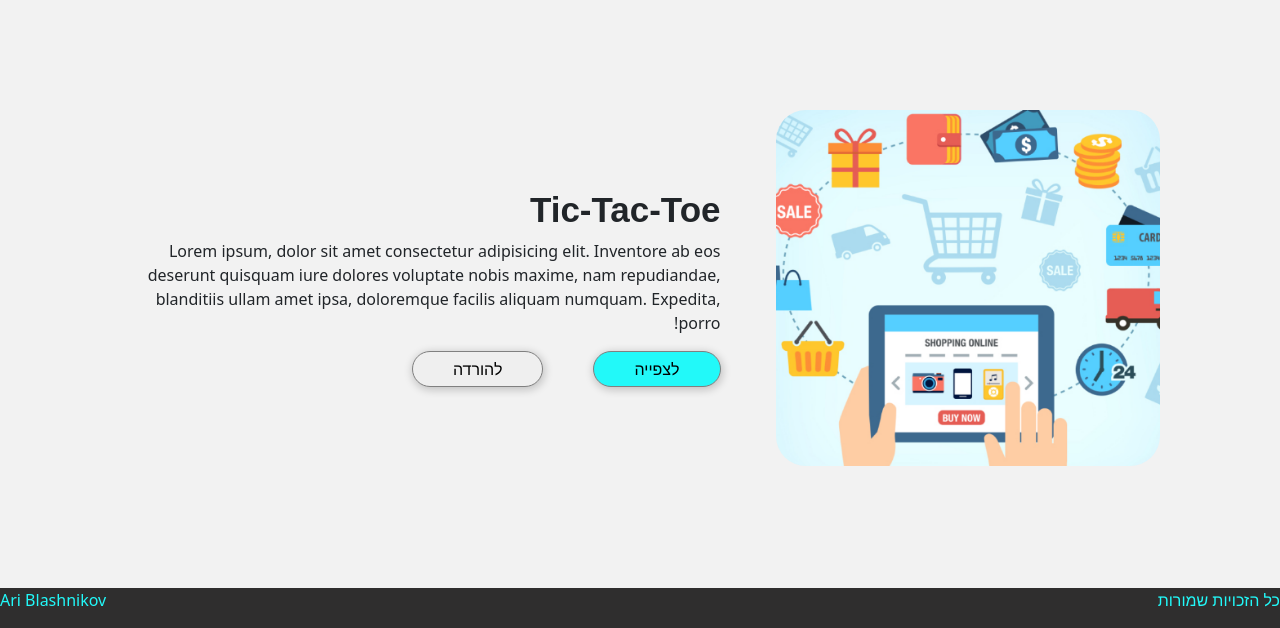
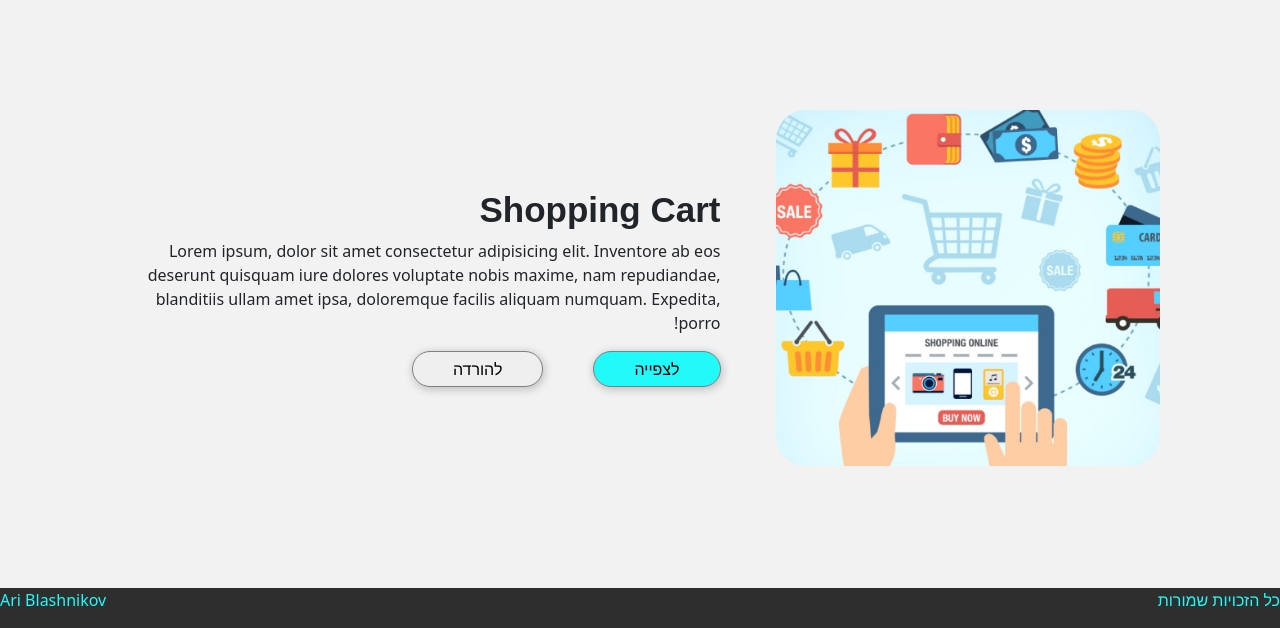
Before and after one commit to ALBlash/Shopping-cart_welcome, a plain HTML site: page index.html in a window 1280 px wide. Shown: the part 182-810 px from the top of the page. Drawn offline with nearby package versions, Linux system fonts and the light colour scheme.

Commit message:
third commit

```diff
--- a/index.html
+++ b/index.html
@@ -61,7 +61,7 @@
     <article class="game-container">
         <img id="game-img" src="./images/shopping-cart-img.png" alt="">
         <div class="game-info">
-            <h2 id="h2">Tic-Tac-Toe</h2>
+            <h2 id="h2">Shopping Cart</h2>
             <p class="paragraph">Lorem ipsum, dolor sit amet consectetur adipisicing elit. Inventore ab eos deserunt
                 quisquam iure dolores
                 voluptate nobis maxime, nam repudiandae, blanditiis ullam amet ipsa, doloremque facilis aliquam numquam.
```
